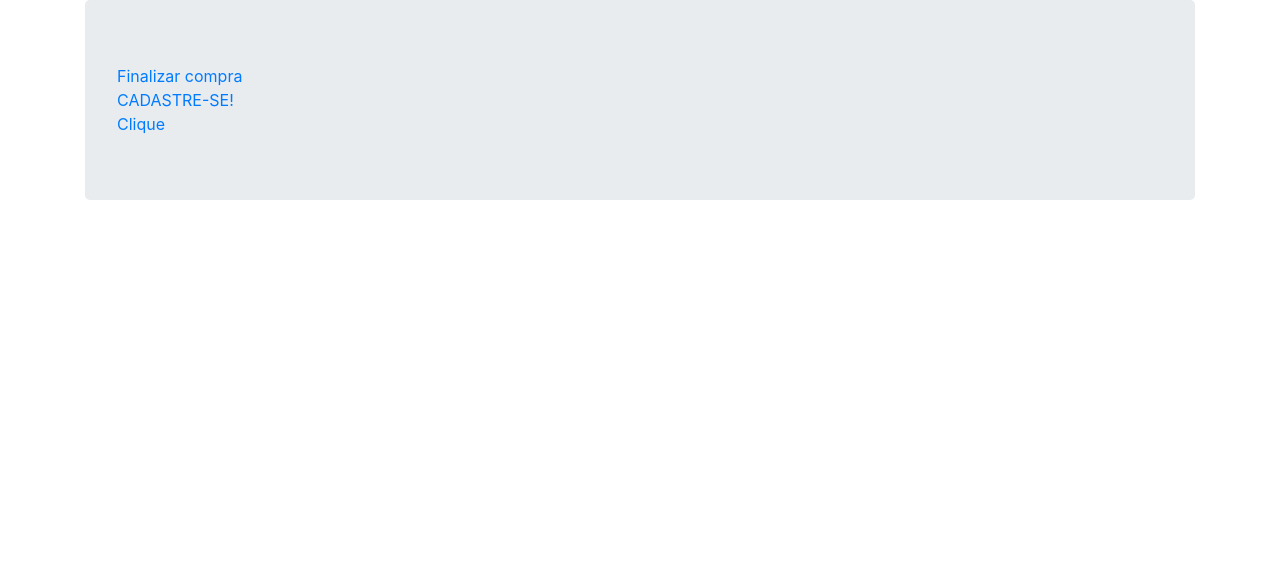
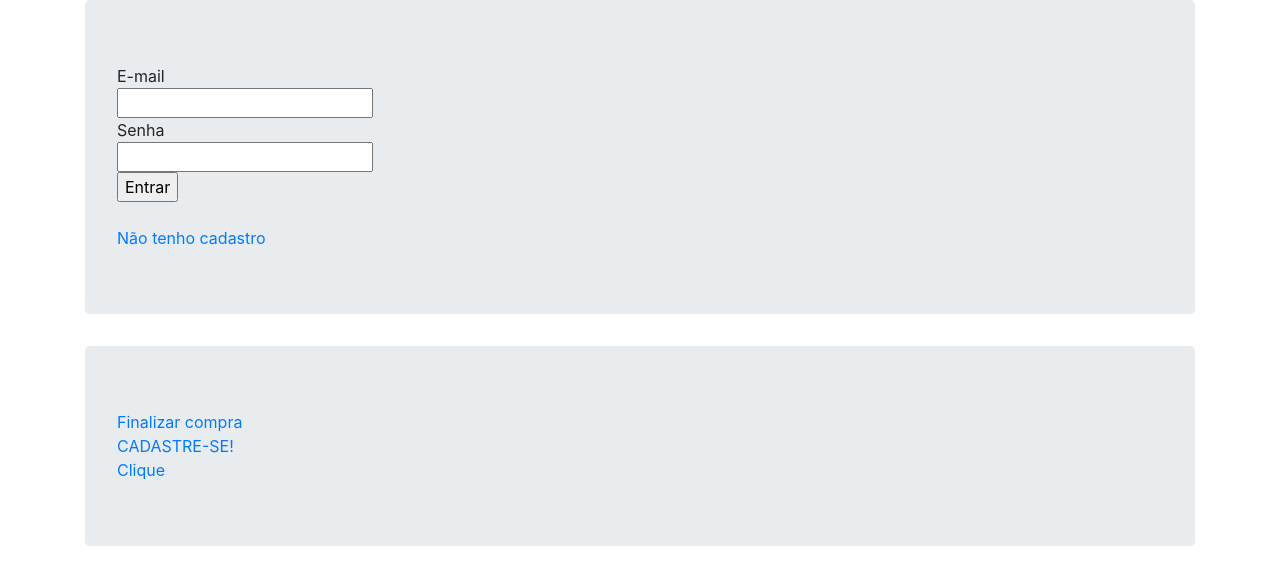
Before and after one commit to acbertini/tp-ling-prog-iv, a PHP site: page / in a window 1280 px wide. Shown: the part 56-641 px from the top of the page. Run offline with PHP 8.4, Linux system fonts and the light colour scheme; some libraries are stand-ins or nearby versions.

Commit message:
Login + session

```diff
--- a/pagina/cadastro.php
+++ b/pagina/cadastro.php
@@ -30,7 +30,7 @@
                 <div class="row">
                     <div class="col-md-6 jumbotron">
                       <h3>Preencha os campos</h3>
-                      <form action="cadastroGet.php" onsubmit="return validar();" method="post">
+                      <form action="index.php" onsubmit="return validar();" method="post">
                         Nome <br/>
                         <input type="text" name="nome" required/><br/>
                         E-mail <br/>
@@ -39,7 +39,7 @@
                         <input type="password" name="senha" id="senha" required/><br/>
                         Confirmar senha <br/>
                         <input type="password" name="senhaConf" id="senhaConf" required/><br/><br/>
-                        <input type="submit" value="Enviar"/> <input type="reset" value="Limpar"/>
+                        <input type="submit" name="subCadastrar" value="Enviar"/> <input type="reset" value="Limpar"/>
                       </form>
                     </div>
                     <div class="col-md-6">
--- a/pagina/cadastroGet.php
+++ b/pagina/cadastroGet.php
@@ -3,14 +3,13 @@ include_once("conexao/conexao.php");
 $nome = $_POST["nome"];
 $email = $_POST["email"];
 $senha = $_POST["senha"];
-//echo $senha;
 if ($con=abreConexao()){
 $ps=mysqli_prepare($con,"INSERT INTO USUARIO (NOME,EMAIL,SENHA) VALUES(?,?,?)");
 mysqli_stmt_bind_param($ps,"sss",$nome,$email,$senha);
 mysqli_stmt_execute($ps);
-echo "Cadastro finalizado com sucesso (será?)!";
+$sucesso = "Cadastro finalizado com sucesso!";
 }
 else {
-  echo "Azedou!";
+  $erro="Não foi possível estabelecer conexão com o banco de dados!";
 }
 ?>
--- /dev/null
+++ b/pagina/formLogin.php
@@ -0,0 +1,8 @@
+<form method="post">
+  E-mail<br/>
+  <input type="email" name="email" required/><br/>
+  Senha<br/>
+  <input type="password" name="senha" required/><br/>
+  <input type="submit" name="login" value="Entrar"/><br/><br/>
+</form>
+<a href="cadastro.php">Não tenho cadastro</a>
--- a/pagina/index.php
+++ b/pagina/index.php
@@ -1,3 +1,40 @@
+<?php
+  session_start();
+  if (isset($_POST["login"])){
+    include_once('conexao/conexao.php');
+    if ($con=abreConexao()){
+      $ps=mysqli_prepare($con, "SELECT nome, senha FROM usuario WHERE email='".$_POST["email"]."'");
+      mysqli_stmt_execute($ps);
+      mysqli_stmt_bind_result($ps, $nome, $senha);
+      if (mysqli_stmt_fetch($ps)){
+        if ($senha === $_POST["senha"]){
+          $usuario = [
+            "email" => $_POST["email"],
+            "nome" => $nome,
+        ];
+          $_SESSION["usuario"]=$usuario;
+        }
+        else {
+          $erro = "Senha incorreta!";
+        }
+      }
+      else {
+        $erro="E-mail não cadastrado!";
+      }
+    }
+    else {
+      $erro="Não foi possível estabelecer conexão com o banco de dados!";
+    }
+  }
+  if (isset($_POST["logout"])){
+    session_unset();
+    //session_destroy();
+  }
+  if (isset($_POST["subCadastrar"])){
+    include('cadastroGet.php');
+  }
+
+?>
 <!DOCTYPE html>
 <html lang="pt-br">
     <head>
@@ -19,6 +56,24 @@
         <?php include_once('conexao/conexaoGet.php')?>
 
         <main class="container" role="main">
+          <div name="login" class="jumbotron">
+            <?php
+              if (isset($_SESSION["usuario"]))
+              {
+                  echo "<h2>Bem vindo, ".$_SESSION["usuario"]["nome"]."!</h2><br/>";
+                  echo "<form method='post'><input type='submit' name='logout' value='Logout'/></form>";
+              }
+              else {
+                if (isset($erro)){
+                  echo "<h3 class='text-danger'>$erro</h3>";
+                }
+                if (isset($sucesso)){
+                  echo "<h3 class='text-success'>$sucesso</h3>";
+                }
+                include('formLogin.php');
+              }
+            ?>
+          </div>
             <div class="jumbotron">
                 <a href="formulario_compra.php">Finalizar compra</a><br>
                 <a href="cadastro.php">CADASTRE-SE!</a><br>
```
